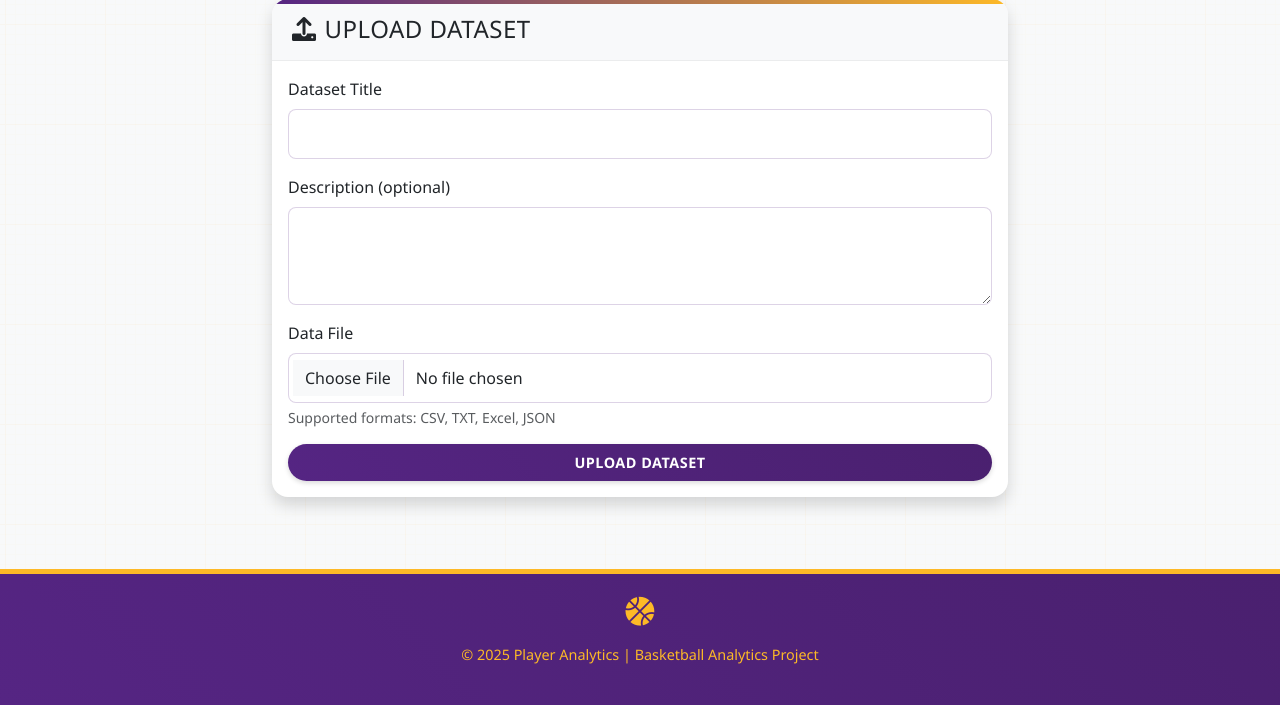
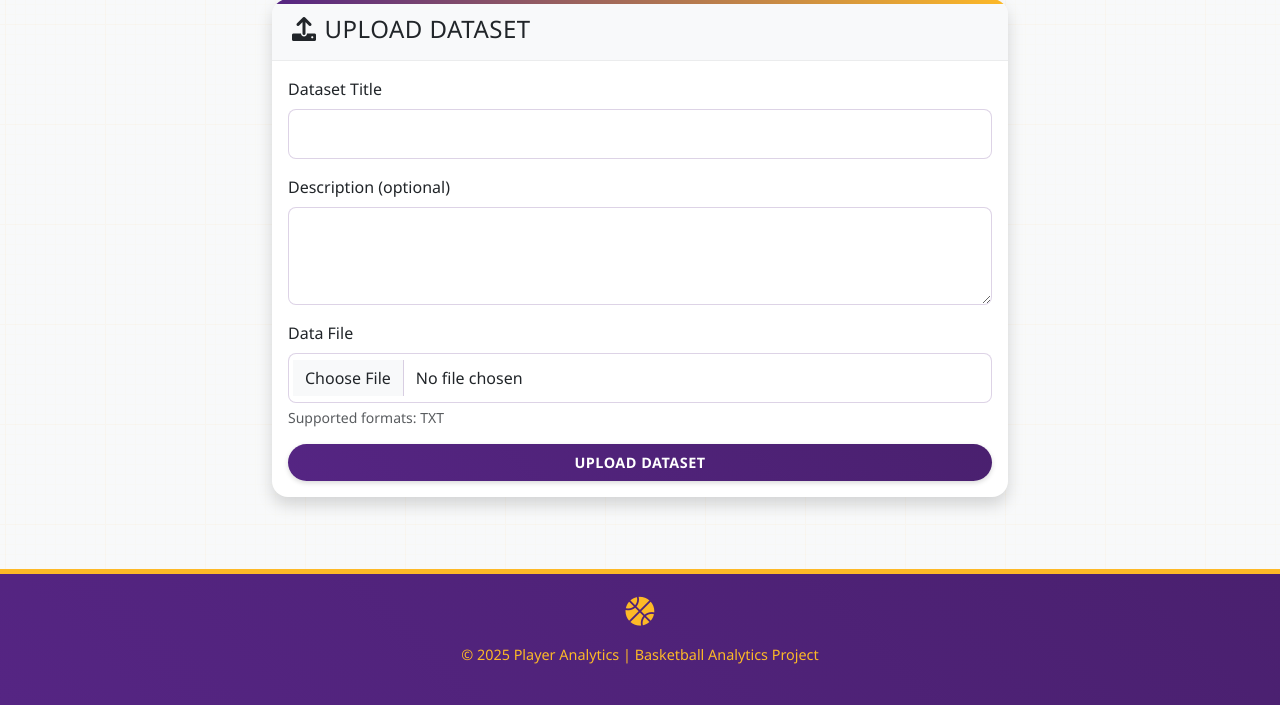
Before and after one commit to ziyusteve/CITS5505-AgileWebDev-GroupProject, a Flask app: page /datasets/upload in a window 1280 px wide. Shown: the part 81-786 px from the top of the page. Run offline with Flask 3, Linux system fonts and the light colour scheme; a user stored in the database is signed in; some libraries are stand-ins or nearby versions.

Commit message:
only support TXT file first

```diff
--- a/app/templates/datasets/upload.html
+++ b/app/templates/datasets/upload.html
@@ -22,7 +22,7 @@
                     <div class="mb-3">
                         <label for="file" class="form-label">Data File</label>
                         <input class="form-control" type="file" id="file" name="file" required>
-                        <div id="fileHelp" class="form-text">Supported formats: CSV, TXT, Excel, JSON</div>
+                        <div id="fileHelp" class="form-text">Supported formats: TXT</div>
                     </div>
                     <div class="d-grid">
                         <button type="submit" class="btn btn-primary">Upload Dataset</button>
```
